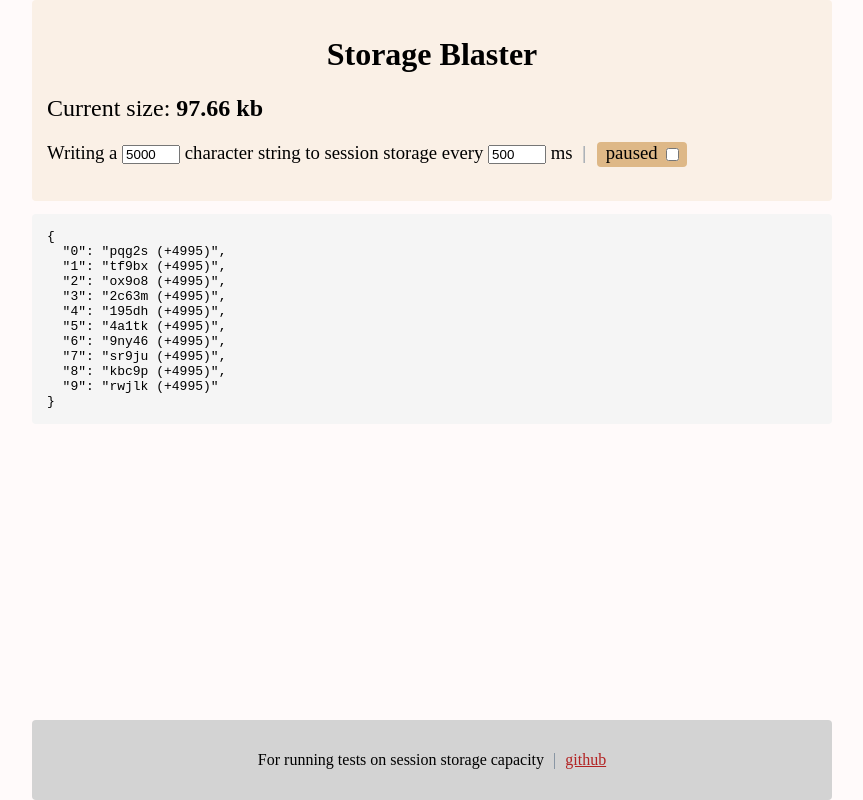
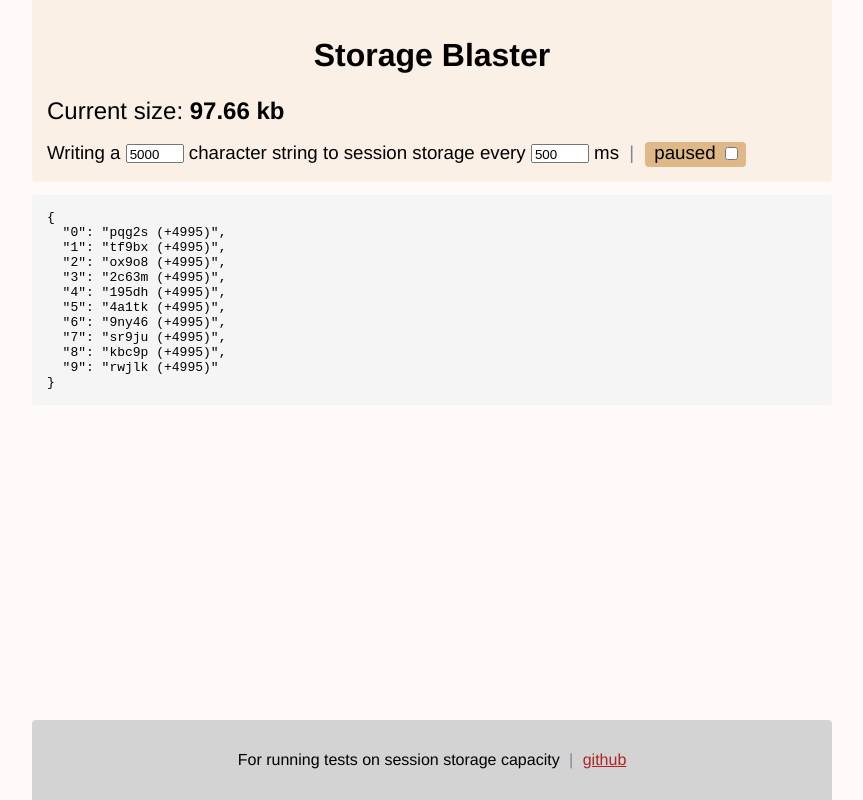
Before and after one commit to KyleMit/session-storage-test, a plain HTML site: page index.html in a window 1280 px wide. Shown: the whole page, without its empty margins (208-1071 px from the left). Drawn offline with Linux system fonts and the light colour scheme.

Commit message:
nudge padding - okay, now I'm done

```diff
--- a/index.html
+++ b/index.html
@@ -16,16 +16,21 @@
             max-width: 50rem;
             margin: 0 auto;
             padding: 0 15px;
+            font-family: "HelveticaNeue-Light", "Helvetica Neue Light", "Helvetica Neue", Helvetica, Arial, "Lucida Grande", sans-serif;
+            font-weight: 300;
         }
         header {
             background: linen;
             position: sticky;
             top: 0;
+            border-radius: 0 0 4px 4px;
         }
         header, pre, footer {
             padding: 15px;
-            border-radius: 4px;
 
+        }
+        h1, h2, h3 {
+            margin: 0.7em 0;
         }
         h1 {
             text-align: center;
@@ -33,9 +38,13 @@
         h2, h3 {
             font-weight: normal;
         }
+        h3 {
+            margin-bottom: 0;
+        }
         input[type='number'] {
             width: 50px;
             height: 13px;
+            padding: 2px 2px 0px 2px;
         }
         input[type='checkbox'] {
             vertical-align: middle;
@@ -58,11 +67,13 @@
             flex-grow: 1;
         }
         pre {
+            border-radius: 4px;
             background: whitesmoke;
         }
         footer {
             text-align: center;
             background: lightgray;
+            border-radius: 4px 4px 0 0;
         }
         a {
             color: firebrick;
```
